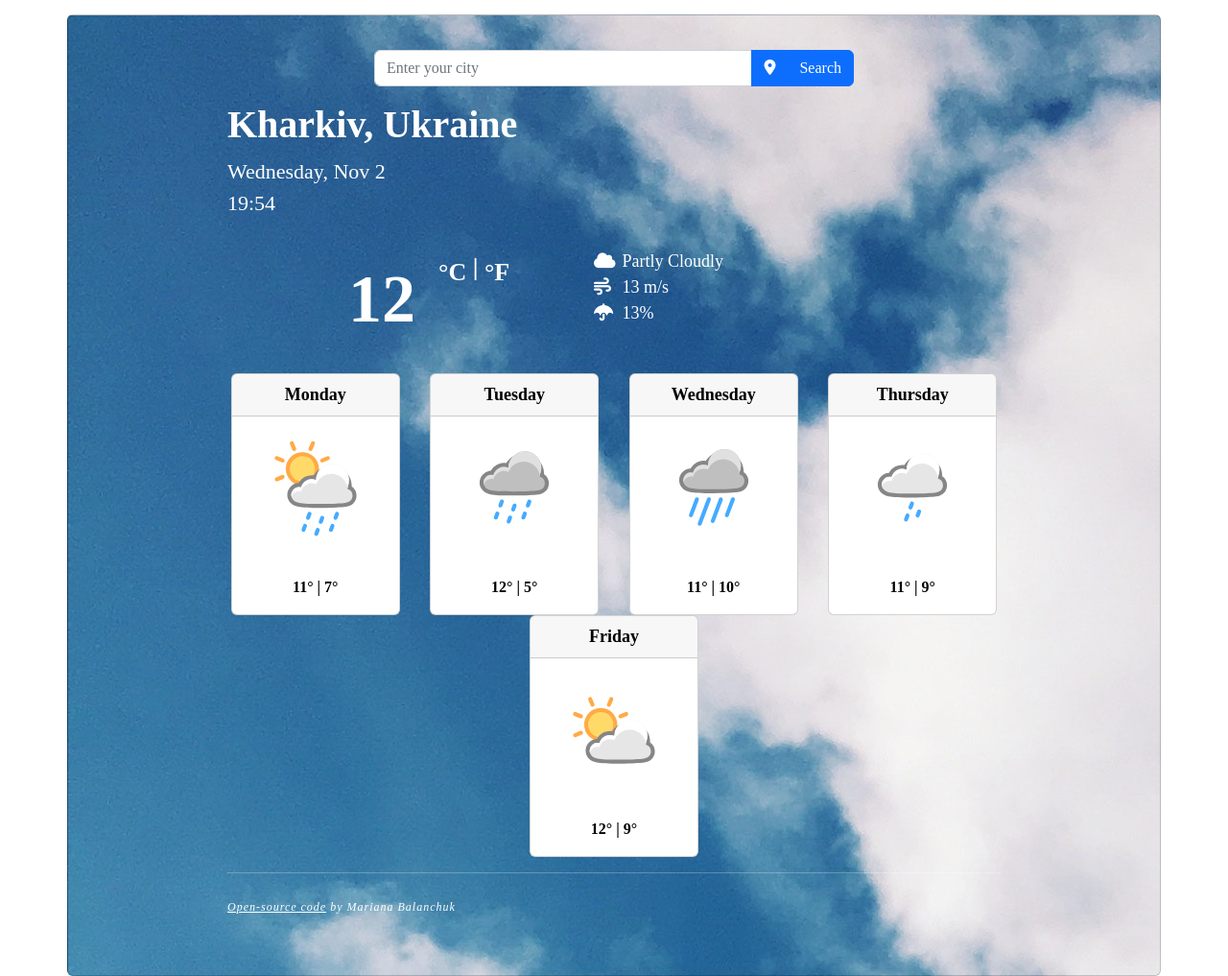
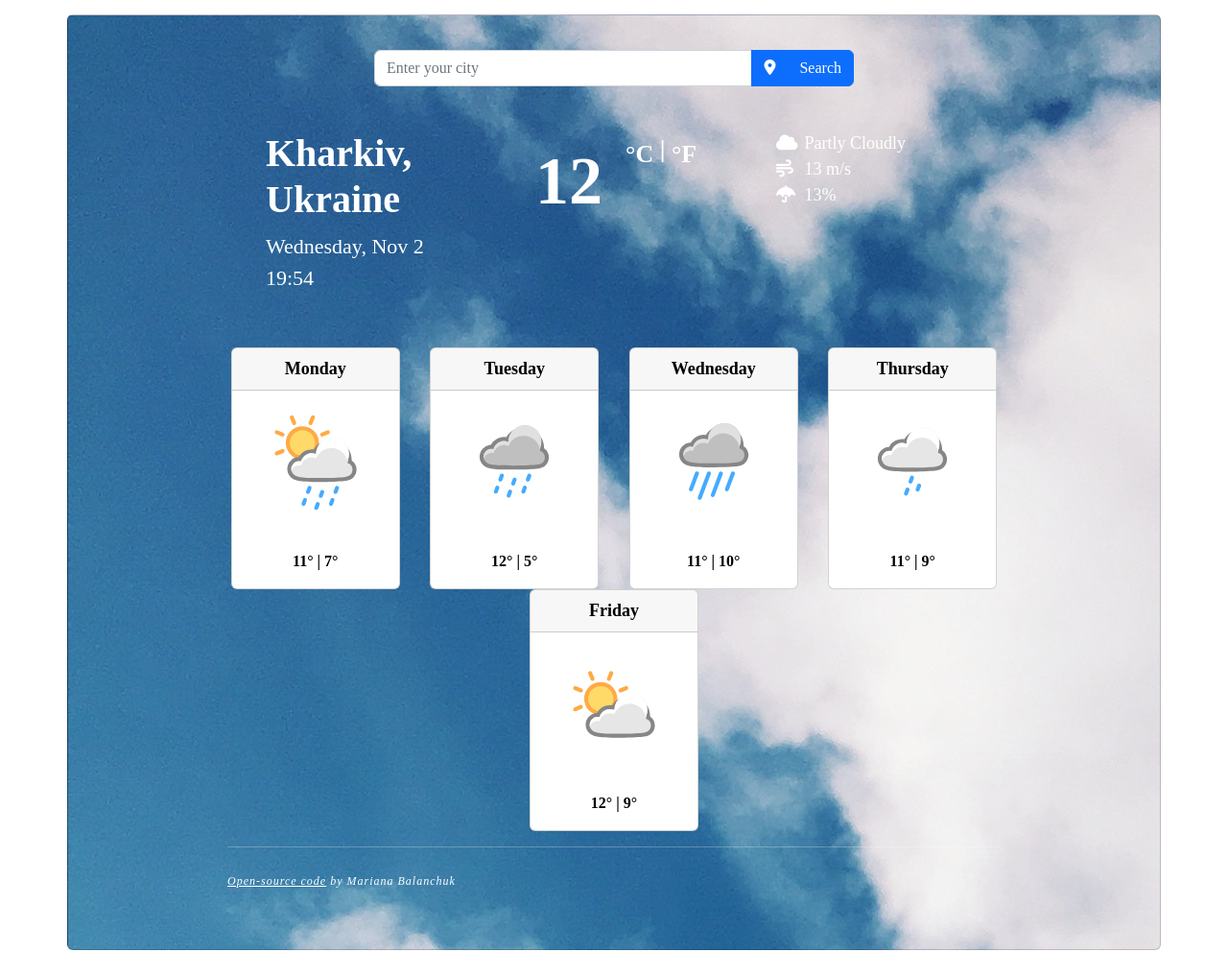
Before and after one commit to marianabalanchuk/weather-app, a plain HTML site: page index.html in a window 1280 px wide. Shown: the whole page at 96% size. Drawn offline with nearby package versions, Linux system fonts and the light colour scheme; a web font is replaced by a local one.

Commit message:
changed the position of the current-block

```diff
--- a/index.html
+++ b/index.html
@@ -32,17 +32,19 @@
 
             </form>
 
+            <div class="current-block">
+                <div class="row">
+                    <div class="col-sm-4">
+                        <h1 class="city" id="city">Kharkiv, Ukraine</h1>
+                        <p class="date-time">
+                            <span id="date"> Sunday, Oct 17</span>
+                            <br>
+                            <span id="time"> 20:50</span>
+                        </p>
+                    </div>
 
-            <h1 class="city" id="city">Kharkiv, Ukraine</h1>
-            <p class="date-time">
-                <span id="date"> Sunday, Oct 17</span>
-                <br>
-                <span id="time"> 20:50</span>
-            </p>
 
-            <div class="current">
-                <div class="row">
-                    <div class="col-sm-3 current-temp" id="current-temp"> 12 </div>
+                    <div class="col-sm-2 current-temp" id="current-temp"> 12 </div>
 
                     <div class="units col-sm-2">
                         <a href="#" class="celsius-link">°C</a> |
@@ -50,7 +52,7 @@
                     </div>
 
 
-                    <div class="col-sm-7">
+                    <div class="col-sm-4">
                         <ol class="current-weather">
                             <li class="conditions">
                                 <i class="fa-solid fa-cloud list-icon"></i>
@@ -65,8 +67,9 @@
                                 <span id="humidity"> 13</span>%
                             </li>
                         </ol>
+
+
                     </div>
-
                 </div>
             </div>
 
--- a/weatherstyle.css
+++ b/weatherstyle.css
@@ -37,8 +37,8 @@ p {
 .card-text {
   font-size: 16px;
 }
-.current {
-  padding: 15px;
+.current-block {
+  padding: 30px;
   margin: 10px;
 }
 
```
